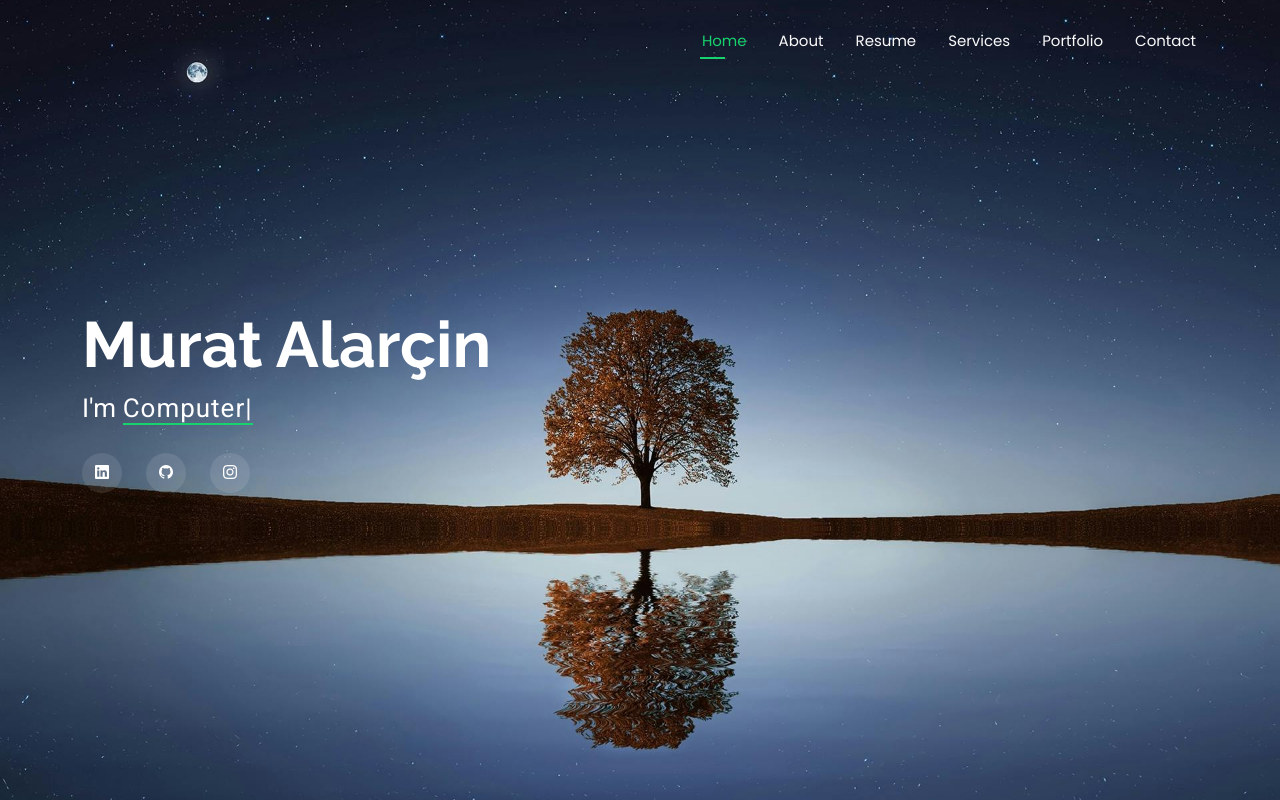
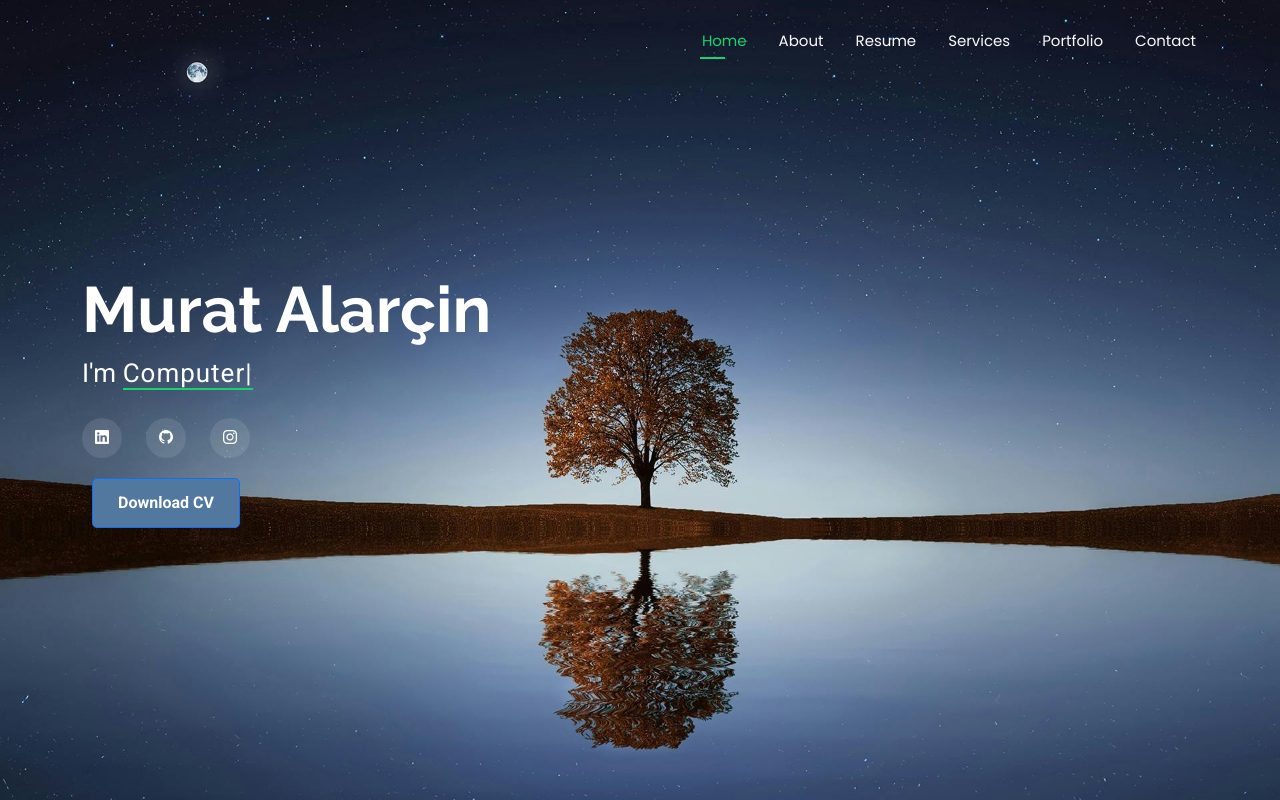
Before and after one commit to muratalarcin/muratalarcin.github.io, a plain HTML site: page index.html in a window 1280 px wide. Drawn offline with Linux system fonts and the light colour scheme.

Commit message:
cv button added

```diff
--- a/assets/css/main.css
+++ b/assets/css/main.css
@@ -681,6 +681,18 @@ section,
   display: flex;
   align-items: center;
   justify-content: center;
+}
+
+.hero .btn-primary {
+  display: inline-block;
+  margin-top: 20px;
+  margin-left: 10px;
+  padding: 12px 25px;
+  background-color: #53789f;
+  color: white;
+  text-decoration: none;
+  border-radius: 5px;
+  font-weight: bold;;
 }
 
 .hero img {
--- a/index.html
+++ b/index.html
@@ -94,6 +94,9 @@
           </a>
       </div>
 
+      <div class="cv-download">
+        <a href="assets/murat_alarcin_cv.pdf" download="murat_alarcin_cv.pdf" class="btn btn-primary">Download CV</a>
+    </div>
 
     </section><!-- /Hero Section -->
 
```
Also changed, not shown: 1 other file.
